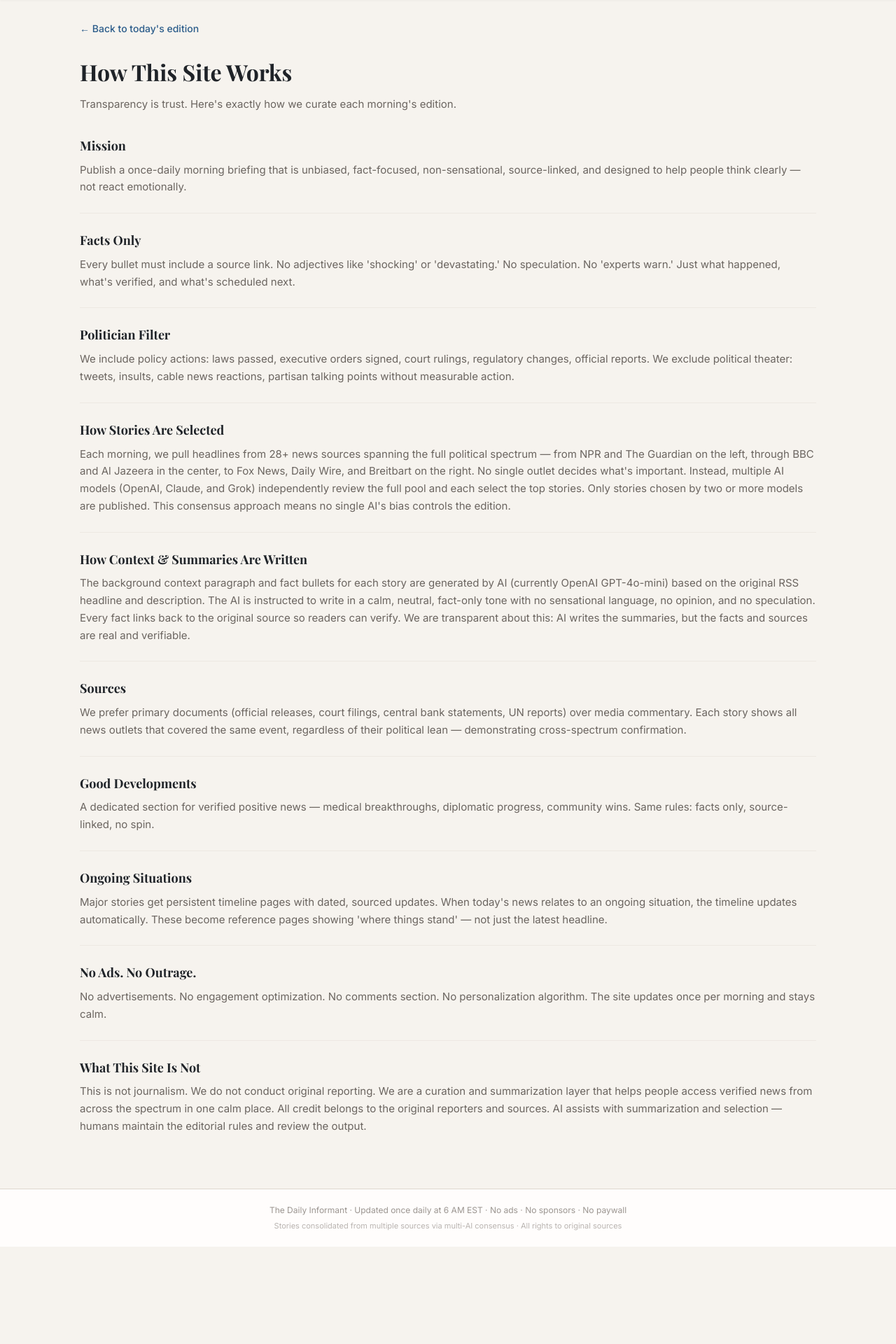
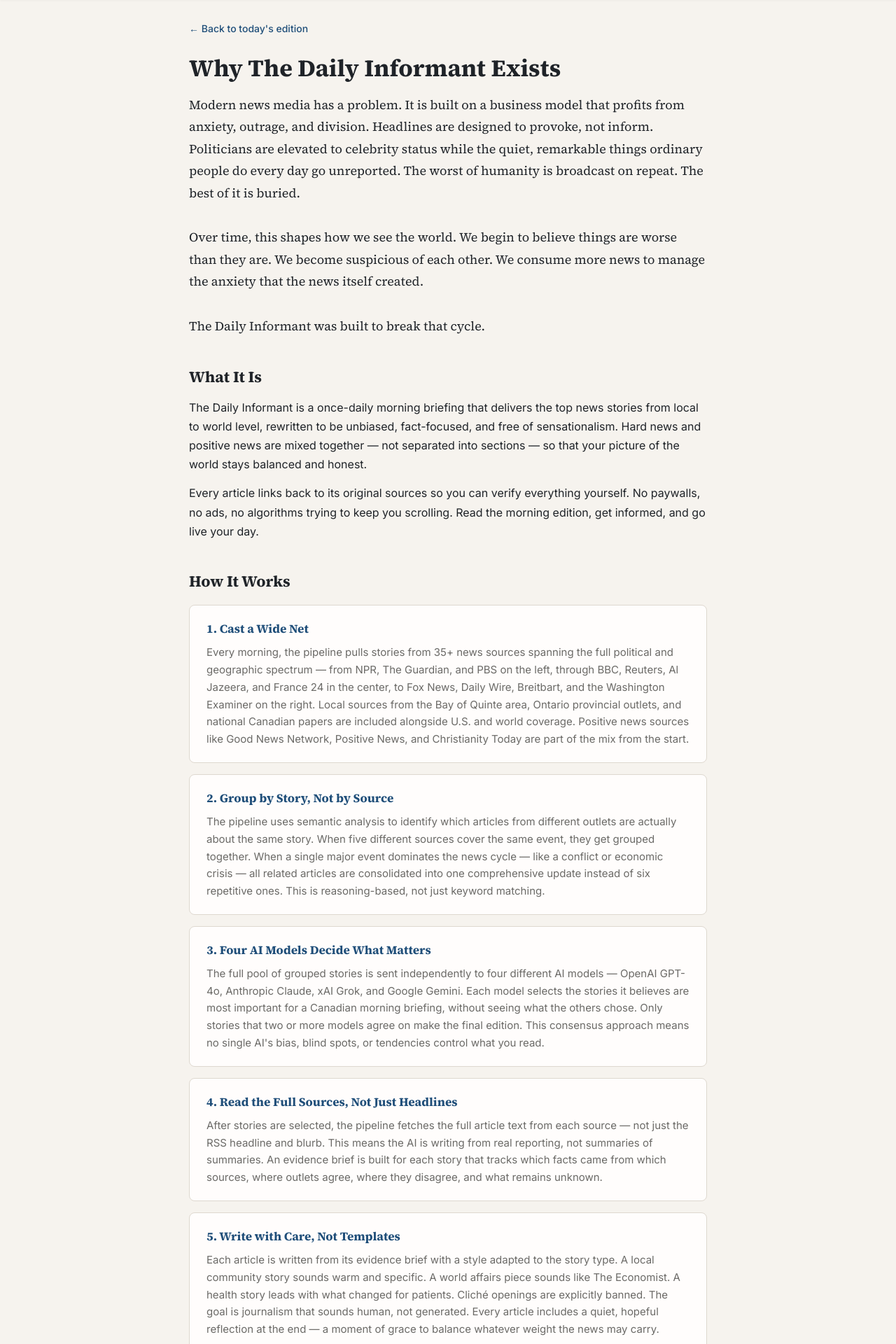
Before and after one commit to pickettdad/daily-informant, a Next.js app: page /how-it-works in a window 1280 px wide. Shown: the part 80-2000 px from the top of the page at 70% size. Before the commit the page ends 1861 px from the top, so only its background shows below. Built offline with nearby package versions, Linux system fonts and the light colour scheme.

Commit message:
Refactor How It Works page with updated styles and content

```diff
--- a/app/how-it-works/page.tsx
+++ b/app/how-it-works/page.tsx
@@ -1,110 +1,166 @@
 import Link from "next/link";
 
 const s = {
+  headline: "'Source Serif 4', Georgia, serif",
   display: "'Playfair Display', Georgia, serif",
-  accent: "#2B5C8A",
-  muted: "#6B6560",
+  body: "'Inter', sans-serif",
+  accent: "#1F4E79",
+  accentLight: "#EAF2FB",
+  text: "#1F2328",
+  muted: "#6B6A67",
   light: "#9B9590",
+  amber: "#A96E2E",
+  amberLight: "#F6EEDF",
+  green: "#2F6E59",
+  greenLight: "#EAF5EF",
+  surface: "#FFFDFC",
+  border: "#DED8CF",
   borderLight: "#EDE8E2",
 };
 
-const sections = [
-  {
-    title: "Mission",
-    content:
-      "Publish a once-daily morning briefing that is unbiased, fact-focused, non-sensational, source-linked, and designed to help people think clearly — not react emotionally.",
-  },
-  {
-    title: "Facts Only",
-    content:
-      "Every bullet must include a source link. No adjectives like 'shocking' or 'devastating.' No speculation. No 'experts warn.' Just what happened, what's verified, and what's scheduled next.",
-  },
-  {
-    title: "Politician Filter",
-    content:
-      "We include policy actions: laws passed, executive orders signed, court rulings, regulatory changes, official reports. We exclude political theater: tweets, insults, cable news reactions, partisan talking points without measurable action.",
-  },
-  {
-    title: "How Stories Are Selected",
-    content:
-      "Each morning, we pull headlines from 28+ news sources spanning the full political spectrum — from NPR and The Guardian on the left, through BBC and Al Jazeera in the center, to Fox News, Daily Wire, and Breitbart on the right. No single outlet decides what's important. Instead, multiple AI models (OpenAI, Claude, and Grok) independently review the full pool and each select the top stories. Only stories chosen by two or more models are published. This consensus approach means no single AI's bias controls the edition.",
-  },
-  {
-    title: "How Context & Summaries Are Written",
-    content:
-      "The background context paragraph and fact bullets for each story are generated by AI (currently OpenAI GPT-4o-mini) based on the original RSS headline and description. The AI is instructed to write in a calm, neutral, fact-only tone with no sensational language, no opinion, and no speculation. Every fact links back to the original source so readers can verify. We are transparent about this: AI writes the summaries, but the facts and sources are real and verifiable.",
-  },
-  {
-    title: "Sources",
-    content:
-      "We prefer primary documents (official releases, court filings, central bank statements, UN reports) over media commentary. Each story shows all news outlets that covered the same event, regardless of their political lean — demonstrating cross-spectrum confirmation.",
-  },
-  {
-    title: "Good Developments",
-    content:
-      "A dedicated section for verified positive news — medical breakthroughs, diplomatic progress, community wins. Same rules: facts only, source-linked, no spin.",
-  },
-  {
-    title: "Ongoing Situations",
-    content:
-      "Major stories get persistent timeline pages with dated, sourced updates. When today's news relates to an ongoing situation, the timeline updates automatically. These become reference pages showing 'where things stand' — not just the latest headline.",
-  },
-  {
-    title: "No Ads. No Outrage.",
-    content:
-      "No advertisements. No engagement optimization. No comments section. No personalization algorithm. The site updates once per morning and stays calm.",
-  },
-  {
-    title: "What This Site Is Not",
-    content:
-      "This is not journalism. We do not conduct original reporting. We are a curation and summarization layer that helps people access verified news from across the spectrum in one calm place. All credit belongs to the original reporters and sources. AI assists with summarization and selection — humans maintain the editorial rules and review the output.",
-  },
-];
-
 export default function HowItWorksPage() {
   return (
-    <div>
+    <div style={{ maxWidth: 740, margin: "0 auto" }}>
       <p style={{ marginBottom: 24 }}>
-        <Link href="/" style={{ fontSize: 14, color: s.accent, fontWeight: 500 }}>
+        <Link href="/" style={{ fontSize: 14, color: s.accent, fontWeight: 500, textDecoration: "none" }}>
           ← Back to today&#39;s edition
         </Link>
       </p>
 
-      <h1 style={{ fontFamily: s.display, fontSize: 32, fontWeight: 700, marginBottom: 8 }}>
-        How This Site Works
+      {/* Hero */}
+      <h1 style={{ fontFamily: s.headline, fontSize: 34, fontWeight: 700, lineHeight: 1.2, marginBottom: 16 }}>
+        Why The Daily Informant Exists
       </h1>
-      <p style={{
-        fontSize: 15,
-        color: s.muted,
-        lineHeight: 1.7,
-        maxWidth: 600,
-        marginBottom: 32,
-      }}>
-        Transparency is trust. Here&#39;s exactly how we curate each morning&#39;s edition.
+      <p style={{ fontSize: 18, color: s.text, lineHeight: 1.75, fontFamily: s.headline, marginBottom: 32 }}>
+        Modern news media has a problem. It is built on a business model that profits from anxiety, outrage, and division. Headlines are designed to provoke, not inform. Politicians are elevated to celebrity status while the quiet, remarkable things ordinary people do every day go unreported. The worst of humanity is broadcast on repeat. The best of it is buried.
+      </p>
+      <p style={{ fontSize: 18, color: s.text, lineHeight: 1.75, fontFamily: s.headline, marginBottom: 32 }}>
+        Over time, this shapes how we see the world. We begin to believe things are worse than they are. We become suspicious of each other. We consume more news to manage the anxiety that the news itself created.
+      </p>
+      <p style={{ fontSize: 18, color: s.text, lineHeight: 1.75, fontFamily: s.headline, marginBottom: 40 }}>
+        The Daily Informant was built to break that cycle.
       </p>
 
-      {sections.map((section, i) => (
-        <div
-          key={i}
-          style={{
-            marginBottom: 24,
-            paddingBottom: 24,
-            borderBottom: i < sections.length - 1 ? `1px solid ${s.borderLight}` : "none",
-          }}
-        >
-          <h3 style={{
-            fontFamily: s.display,
-            fontSize: 18,
-            fontWeight: 700,
-            marginBottom: 8,
-          }}>
-            {section.title}
-          </h3>
+      {/* What DI Is */}
+      <div style={{ marginBottom: 40 }}>
+        <h2 style={{ fontFamily: s.headline, fontSize: 22, fontWeight: 700, marginBottom: 12 }}>What It Is</h2>
+        <p style={{ fontSize: 16, color: s.text, lineHeight: 1.7, marginBottom: 14 }}>
+          The Daily Informant is a once-daily morning briefing that delivers the top news stories from local to world level, rewritten to be unbiased, fact-focused, and free of sensationalism. Hard news and positive news are mixed together — not separated into sections — so that your picture of the world stays balanced and honest.
+        </p>
+        <p style={{ fontSize: 16, color: s.text, lineHeight: 1.7 }}>
+          Every article links back to its original sources so you can verify everything yourself. No paywalls, no ads, no algorithms trying to keep you scrolling. Read the morning edition, get informed, and go live your day.
+        </p>
+      </div>
+
+      {/* How It Works - The Pipeline */}
+      <div style={{ marginBottom: 40 }}>
+        <h2 style={{ fontFamily: s.headline, fontSize: 22, fontWeight: 700, marginBottom: 16 }}>How It Works</h2>
+
+        <div style={{ background: s.surface, border: `1px solid ${s.border}`, borderRadius: 8, padding: "20px 24px", marginBottom: 16 }}>
+          <h3 style={{ fontFamily: s.headline, fontSize: 17, fontWeight: 700, color: s.accent, marginBottom: 8 }}>1. Cast a Wide Net</h3>
           <p style={{ fontSize: 15, color: s.muted, lineHeight: 1.65 }}>
-            {section.content}
+            Every morning, the pipeline pulls stories from 35+ news sources spanning the full political and geographic spectrum — from NPR, The Guardian, and PBS on the left, through BBC, Reuters, Al Jazeera, and France 24 in the center, to Fox News, Daily Wire, Breitbart, and the Washington Examiner on the right. Local sources from the Bay of Quinte area, Ontario provincial outlets, and national Canadian papers are included alongside U.S. and world coverage. Positive news sources like Good News Network, Positive News, and Christianity Today are part of the mix from the start.
           </p>
         </div>
-      ))}
+
+        <div style={{ background: s.surface, border: `1px solid ${s.border}`, borderRadius: 8, padding: "20px 24px", marginBottom: 16 }}>
+          <h3 style={{ fontFamily: s.headline, fontSize: 17, fontWeight: 700, color: s.accent, marginBottom: 8 }}>2. Group by Story, Not by Source</h3>
+          <p style={{ fontSize: 15, color: s.muted, lineHeight: 1.65 }}>
+            The pipeline uses semantic analysis to identify which articles from different outlets are actually about the same story. When five different sources cover the same event, they get grouped together. When a single major event dominates the news cycle — like a conflict or economic crisis — all related articles are consolidated into one comprehensive update instead of six repetitive ones. This is reasoning-based, not just keyword matching.
+          </p>
+        </div>
+
+        <div style={{ background: s.surface, border: `1px solid ${s.border}`, borderRadius: 8, padding: "20px 24px", marginBottom: 16 }}>
+          <h3 style={{ fontFamily: s.headline, fontSize: 17, fontWeight: 700, color: s.accent, marginBottom: 8 }}>3. Four AI Models Decide What Matters</h3>
+          <p style={{ fontSize: 15, color: s.muted, lineHeight: 1.65 }}>
+            The full pool of grouped stories is sent independently to four different AI models — OpenAI GPT-4o, Anthropic Claude, xAI Grok, and Google Gemini. Each model selects the stories it believes are most important for a Canadian morning briefing, without seeing what the others chose. Only stories that two or more models agree on make the final edition. This consensus approach means no single AI&#39;s bias, blind spots, or tendencies control what you read.
+          </p>
+        </div>
+
+        <div style={{ background: s.surface, border: `1px solid ${s.border}`, borderRadius: 8, padding: "20px 24px", marginBottom: 16 }}>
+          <h3 style={{ fontFamily: s.headline, fontSize: 17, fontWeight: 700, color: s.accent, marginBottom: 8 }}>4. Read the Full Sources, Not Just Headlines</h3>
+          <p style={{ fontSize: 15, color: s.muted, lineHeight: 1.65 }}>
+            After stories are selected, the pipeline fetches the full article text from each source — not just the RSS headline and blurb. This means the AI is writing from real reporting, not summaries of summaries. An evidence brief is built for each story that tracks which facts came from which sources, where outlets agree, where they disagree, and what remains unknown.
+          </p>
+        </div>
+
+        <div style={{ background: s.surface, border: `1px solid ${s.border}`, borderRadius: 8, padding: "20px 24px", marginBottom: 16 }}>
+          <h3 style={{ fontFamily: s.headline, fontSize: 17, fontWeight: 700, color: s.accent, marginBottom: 8 }}>5. Write with Care, Not Templates</h3>
+          <p style={{ fontSize: 15, color: s.muted, lineHeight: 1.65 }}>
+            Each article is written from its evidence brief with a style adapted to the story type. A local community story sounds warm and specific. A world affairs piece sounds like The Economist. A health story leads with what changed for patients. Cliché openings are explicitly banned. The goal is journalism that sounds human, not generated. Every article includes a quiet, hopeful reflection at the end — a moment of grace to balance whatever weight the news may carry.
+          </p>
+        </div>
+
+        <div style={{ background: s.surface, border: `1px solid ${s.border}`, borderRadius: 8, padding: "20px 24px", marginBottom: 16 }}>
+          <h3 style={{ fontFamily: s.headline, fontSize: 17, fontWeight: 700, color: s.accent, marginBottom: 8 }}>6. Check for Bias — Then Check Again</h3>
+          <p style={{ fontSize: 15, color: s.muted, lineHeight: 1.65 }}>
+            After all articles are written, they go through two review passes. First, a diversity check reads every article in the edition together and flags repetitive language, similar openings, or overused phrases. Second, independent bias reviewers (Claude, Grok, and Gemini) examine each article for loaded language, missing perspectives, sensationalism, and factual concerns. Corrections are applied as targeted fixes — not wholesale rewrites. The AI models work both together and against each other to catch what any single one might miss.
+          </p>
+        </div>
+
+        <div style={{ background: s.surface, border: `1px solid ${s.border}`, borderRadius: 8, padding: "20px 24px" }}>
+          <h3 style={{ fontFamily: s.headline, fontSize: 17, fontWeight: 700, color: s.accent, marginBottom: 8 }}>7. Publish Once. Stay Calm.</h3>
+          <p style={{ fontSize: 15, color: s.muted, lineHeight: 1.65 }}>
+            The edition publishes once each morning at 6 AM Eastern. No push notifications, no breaking news alerts, no infinite scroll, no algorithm deciding what to show you next. The same edition is available to everyone. Read it over coffee, catch up on what matters, and move on with your day.
+          </p>
+        </div>
+      </div>
+
+      {/* Ongoing Situations */}
+      <div style={{ marginBottom: 40 }}>
+        <h2 style={{ fontFamily: s.headline, fontSize: 22, fontWeight: 700, marginBottom: 12 }}>Ongoing Situations</h2>
+        <p style={{ fontSize: 16, color: s.text, lineHeight: 1.7 }}>
+          When a major story unfolds over weeks or months — a conflict, a trade dispute, an economic crisis — The Daily Informant tracks it on a dedicated situation page. These pages include background context, key facts, a timeline of events, and daily updates. They serve as a dashboard: &ldquo;Where does this situation stand today?&rdquo; Timeline entries are append-only — past events are never altered, only new developments are added.
+        </p>
+      </div>
+
+      {/* The Politician Filter */}
+      <div style={{ marginBottom: 40 }}>
+        <h2 style={{ fontFamily: s.headline, fontSize: 22, fontWeight: 700, marginBottom: 12 }}>The Politician Filter</h2>
+        <p style={{ fontSize: 16, color: s.text, lineHeight: 1.7 }}>
+          Politicians are public servants, not celebrities. The Daily Informant covers what they do — laws passed, orders signed, policies enacted, court rulings issued. It does not amplify what they say for attention — the tweets, the insults, the cable news theatrics, the partisan posturing designed to generate outrage rather than outcomes. If a politician&#39;s words don&#39;t result in measurable action, they don&#39;t make the edition.
+        </p>
+      </div>
+
+      {/* What This Is Not */}
+      <div style={{ marginBottom: 40 }}>
+        <h2 style={{ fontFamily: s.headline, fontSize: 22, fontWeight: 700, marginBottom: 12 }}>What This Is Not</h2>
+        <p style={{ fontSize: 16, color: s.text, lineHeight: 1.7, marginBottom: 14 }}>
+          The Daily Informant is not a news organization. We do not employ reporters. We do not conduct original investigations. We are a curation, consolidation, and summarization layer built on top of the real journalism done by real reporters at real outlets around the world. All credit for the underlying reporting belongs to them, and every article links directly to their work.
+        </p>
+        <p style={{ fontSize: 16, color: s.text, lineHeight: 1.7 }}>
+          AI writes the summaries. AI selects the stories. AI checks for bias. We are transparent about this because transparency is the foundation of trust. The facts and sources are real, verifiable, and linked. The AI is a tool — the editorial principles are human.
+        </p>
+      </div>
+
+      {/* The Promise */}
+      <div style={{
+        background: s.amberLight, borderRadius: 8, padding: "24px 28px",
+        borderLeft: `3px solid ${s.amber}`, marginBottom: 40,
+      }}>
+        <h2 style={{ fontFamily: s.headline, fontSize: 22, fontWeight: 700, marginBottom: 12, color: "#5A4A30" }}>The Promise</h2>
+        <p style={{ fontSize: 17, color: "#5A4A30", lineHeight: 1.75, fontFamily: s.headline, fontStyle: "italic", margin: 0 }}>
+          No ads. No sponsors. No paywall. No outrage optimization. No engagement tricks. No personalization algorithm. No comments section. No push notifications. Just the news — honestly told, properly sourced, and balanced with the good that is happening in the world every single day.
+        </p>
+      </div>
+
+      {/* Technical transparency */}
+      <div style={{ marginBottom: 40 }}>
+        <h2 style={{ fontFamily: s.headline, fontSize: 22, fontWeight: 700, marginBottom: 12 }}>Under the Hood</h2>
+        <p style={{ fontSize: 15, color: s.muted, lineHeight: 1.7, marginBottom: 14 }}>
+          For those who want the technical details: The Daily Informant runs on a Python pipeline triggered by GitHub Actions every morning. It fetches RSS feeds from 35+ sources, groups related stories using hybrid semantic analysis (lexical overlap, entity matching, bigram comparison, and union-find clustering), then sends the pool to four AI models for independent selection. Selected stories are enriched with full article text, processed through a two-pass system (evidence extraction → article writing), reviewed for bias by three independent AI models, and published as a static Next.js site on Vercel.
+        </p>
+        <p style={{ fontSize: 15, color: s.muted, lineHeight: 1.7 }}>
+          The entire codebase is open. The pipeline logs are visible. Every editorial decision is made by documented rules, not hidden algorithms.
+        </p>
+      </div>
+
+      {/* Footer */}
+      <div style={{ borderTop: `1px solid ${s.borderLight}`, paddingTop: 16 }}>
+        <p style={{ fontSize: 13, color: s.light, lineHeight: 1.65 }}>
+          The Daily Informant is a personal project built for family and friends who wanted a calmer, more honest way to stay informed. If it helps you too, that&#39;s the whole point.
+        </p>
+      </div>
     </div>
   );
 }
```
